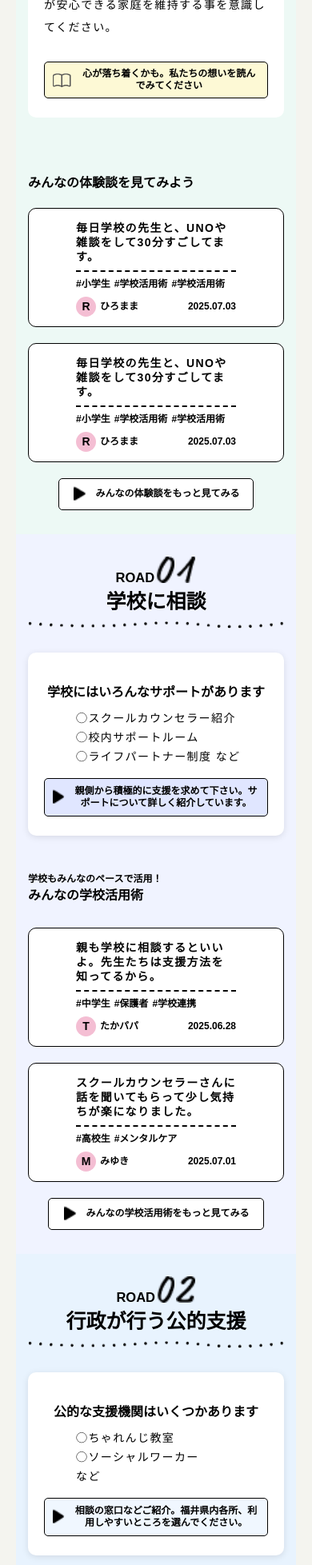
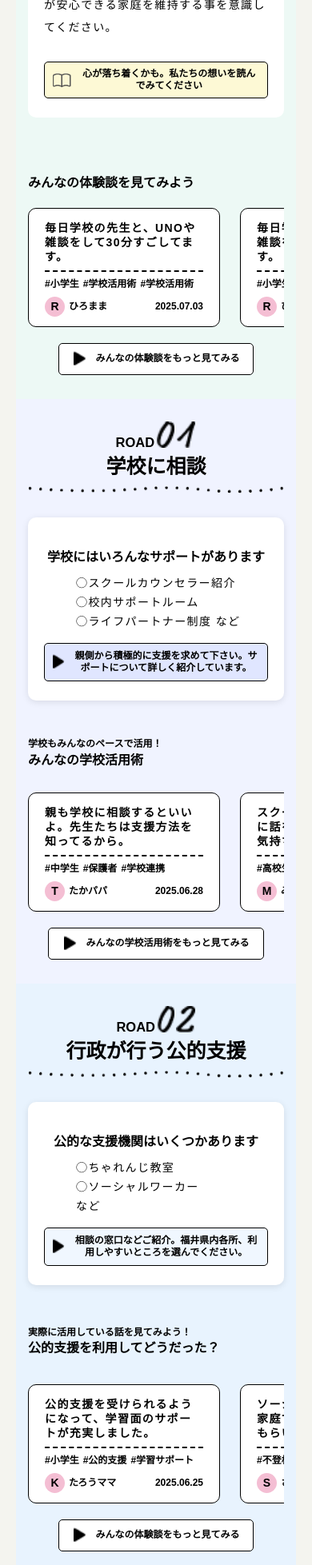
Before and after one commit to yr04491/web_Fukui, a React (Create React App) app: page / in a window 390 px wide. Shown: the part 1410-3367 px from the top of the page at 80% size. Built offline with nearby package versions, Linux system fonts and the light colour scheme.

Commit message:
ツイートカードスクロール機能追加

```diff
--- a/src/components/MainContent/Section00.js
+++ b/src/components/MainContent/Section00.js
@@ -36,6 +36,7 @@ const Section00 = () => {
           {/* カードID指定でツイートカードを表示 */}
           <TweetCard cardId={1} />
           <TweetCard cardId={2} />
+          <TweetCard cardId={3} />
         </div>
 
         <button className={styles.moreButton}>
--- a/src/components/MainContent/Section00.module.css
+++ b/src/components/MainContent/Section00.module.css
@@ -181,11 +181,20 @@
 .tweetArea {
   display: flex;
   flex-direction: row;
-  flex-wrap: wrap;
+  flex-wrap: nowrap; /* wrapからnowrapに変更して折り返しを防止 */
   gap: 20px;
   width: 100%;
-  justify-content: center;
+  justify-content: flex-start; /* センターからスタートに変更 */
+  overflow-x: auto; /* 横スクロールを有効にする */
   margin-bottom: 20px;
+  -webkit-overflow-scrolling: touch; /* スマホでのスムーズスクロール */
+  scrollbar-width: none; /* Firefoxでスクロールバーを非表示 */
+  -ms-overflow-style: none; /* IEとEdgeでスクロールバーを非表示 */
+}
+
+/* Chrome, Safari, Operaでスクロールバーを非表示 */
+.tweetArea::-webkit-scrollbar {
+  display: none;
 }
 
 /* ツイートカードのスタイルは TweetCard.module.css に移動しました */
@@ -231,8 +240,10 @@
   }
 
   .tweetArea {
-    flex-direction: column;
-    align-items: center;
+    flex-direction: row; /* 横並びを維持 */
+    flex-wrap: nowrap; /* 折り返しなし */
+    align-items: stretch; /* アイテムを伸ばして高さを揃える */
+    justify-content: flex-start; /* 左寄せで配置 */
   }
   /* ツイートカードのレスポンシブスタイルは TweetCard.module.css に移動しました */
 }
--- a/src/components/MainContent/Section01.js
+++ b/src/components/MainContent/Section01.js
@@ -42,6 +42,7 @@ const Section01 = () => {
           {/* カードID指定でツイートカードを表示 */}
           <TweetCard cardId={3} />
           <TweetCard cardId={4} />
+          <TweetCard cardId={5} />
         </div>
 
         <button className={styles.moreButton}>
--- a/src/components/MainContent/Section01.module.css
+++ b/src/components/MainContent/Section01.module.css
@@ -202,12 +202,21 @@
 .tweetArea {
   display: flex;
   flex-direction: row;
-  flex-wrap: wrap;
+  flex-wrap: nowrap; /* wrapからnowrapに変更して折り返しを防止 */
   gap: 20px;
   width: 100%;
-  justify-content: center;
+  justify-content: flex-start; /* センターからスタートに変更 */
+  overflow-x: auto; /* 横スクロールを有効にする */
   margin-bottom: 15px; /* 20pxから15pxに縮小 */
   margin-top: 5px; /* 上部にマージンを追加 */
+  -webkit-overflow-scrolling: touch; /* スマホでのスムーズスクロール */
+  scrollbar-width: none; /* Firefoxでスクロールバーを非表示 */
+  -ms-overflow-style: none; /* IEとEdgeでスクロールバーを非表示 */
+}
+
+/* Chrome, Safari, Operaでスクロールバーを非表示 */
+.tweetArea::-webkit-scrollbar {
+  display: none;
 }
 
 /* ツイートカードのスタイルは TweetCard.module.css に移動しました */
@@ -247,8 +256,10 @@
   }
 
   .tweetArea {
-    flex-direction: column;
-    align-items: center;
+    flex-direction: row; /* 横並びを維持 */
+    flex-wrap: nowrap; /* 折り返しなし */
+    align-items: stretch; /* アイテムを伸ばして高さを揃える */
+    justify-content: flex-start; /* 左寄せで配置 */
   }
   /* ツイートカードのレスポンシブスタイルは TweetCard.module.css に移動しました */
 }
--- a/src/components/MainContent/Section02.js
+++ b/src/components/MainContent/Section02.js
@@ -41,6 +41,7 @@ const Section02 = () => {
           {/* カードID指定でツイートカードを表示 */}
           <TweetCard cardId={5} />
           <TweetCard cardId={6} />
+          <TweetCard cardId={1} />
         </div>
 
         <button className={styles.moreButton}>
--- a/src/components/MainContent/Section02.module.css
+++ b/src/components/MainContent/Section02.module.css
@@ -202,11 +202,20 @@
 .tweetArea {
   display: flex;
   flex-direction: row;
-  flex-wrap: wrap;
+  flex-wrap: nowrap; /* wrapからnowrapに変更して折り返しを防止 */
   gap: 20px;
   width: 100%;
-  justify-content: center;
+  justify-content: flex-start; /* センターからスタートに変更 */
+  overflow-x: auto; /* 横スクロールを有効にする */
   margin-bottom: 20px;
+  -webkit-overflow-scrolling: touch; /* スマホでのスムーズスクロール */
+  scrollbar-width: none; /* Firefoxでスクロールバーを非表示 */
+  -ms-overflow-style: none; /* IEとEdgeでスクロールバーを非表示 */
+}
+
+/* Chrome, Safari, Operaでスクロールバーを非表示 */
+.tweetArea::-webkit-scrollbar {
+  display: none;
 }
 
 /* ツイートカードのスタイルは TweetCard.module.css に移動しました */
@@ -246,8 +255,10 @@
   }
 
   .tweetArea {
-    flex-direction: column;
-    align-items: center;
+    flex-direction: row; /* 横並びを維持 */
+    flex-wrap: nowrap; /* 折り返しなし */
+    align-items: stretch; /* アイテムを伸ばして高さを揃える */
+    justify-content: flex-start; /* 左寄せで配置 */
   }
   /* ツイートカードのレスポンシブスタイルは TweetCard.module.css に移動しました */
 }
--- a/src/components/Navigation/HamburgerMenu.module.css
+++ b/src/components/Navigation/HamburgerMenu.module.css
@@ -37,12 +37,19 @@
   z-index: 100;
   width: 410px; /* 幅を100px広げて（310px→410px）文字の改行を防止 */
   overflow-y: auto;
+  scrollbar-width: none; /* Firefoxでスクロールバーを非表示 */
+  -ms-overflow-style: none; /* IEとEdgeでスクロールバーを非表示 */
   padding-top: 120px; /* 80pxから110pxに変更（30px下げる） */
   background-color: #FFFFFF;
   background: var(--color-white);
   border: 2px solid var(--color-black);
   border-radius: var(--radius-l);
   min-height: 670px;
+}
+
+/* Chrome, Safari, Operaでスクロールバーを非表示 */
+.navigation::-webkit-scrollbar {
+  display: none;
 }
 
 .navigationActive {
--- a/src/components/common/TweetCard/TweetCard.module.css
+++ b/src/components/common/TweetCard/TweetCard.module.css
@@ -6,8 +6,9 @@
   align-items: flex-end;
   padding: 15px 20px;
   gap: 8px;
-  width: 100%;
-  max-width: 240px;
+  width: 240px; /* 固定幅に変更 */
+  min-width: 240px; /* 最小幅も設定 */
+  flex-shrink: 0; /* 横幅が縮まないように固定 */
   height: 149px;
   background: var(--color-white);
   border: 1.5px solid var(--color-black);
@@ -114,6 +115,8 @@
 /* レスポンシブ対応 */
 @media (max-width: 768px) {
   .tweetCard {
-    max-width: 100%;
+    width: 240px; /* 固定幅を維持 */
+    min-width: 240px; /* 最小幅も維持 */
+    margin-right: 5px; /* カード間の余白調整 */
   }
 }
```
